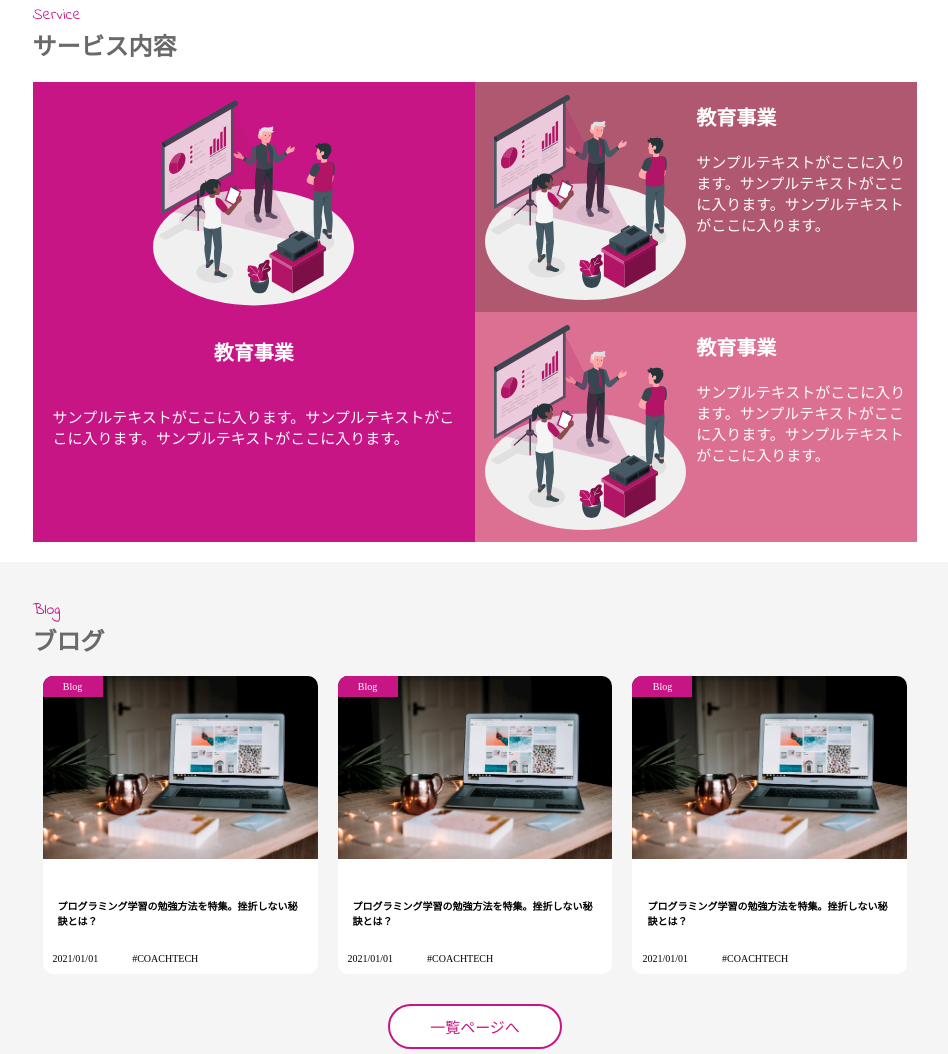
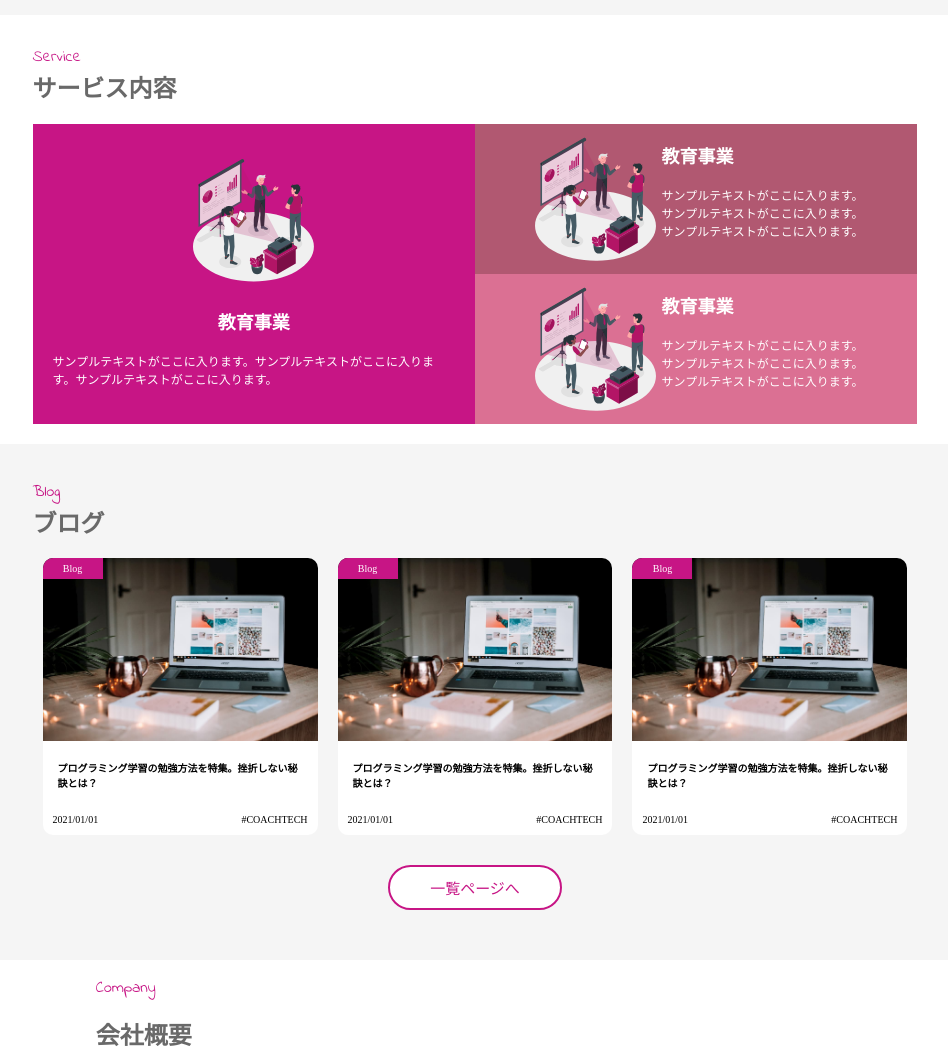
Before and after one commit to riechii/20230720_motokawa_lp, a plain HTML site: page index.html in a window 1280 px wide. Shown: the part 1430-2484 px from the top of the page, without its empty margins (165-1113 px from the left). Drawn offline with Linux system fonts and the light colour scheme.

Commit message:
修正４

```diff
--- a/css/style.css
+++ b/css/style.css
@@ -19,20 +19,21 @@
 }
 
 .firstview {
+    text-align: right;
     position: relative;
-    text-align: right;
 }
 .firstview_img {
-    width: 60%;
+    width: 65%;
 }
 .firstview_ttl {
     position: absolute;
-    top: 5%;
-    left: 20%;
+    top: 10%;
+    right: 40%;
     text-align: left;
     font-family: 'Indie Flower', cursive;
-    font-size: 3rem;
+    font-size: 5vw;
     color: #C71585;
+
 }
 .firstview_part {
     color: #20B2AA;
@@ -40,15 +41,18 @@
 .firstview_text {
     position: absolute;
     top: 50%;
-    left: 20%;
+    left: 15%;
     color: #C71585;
     font-weight: bold;
+    font-size: 1.5vw;
 }
 .firstview_text-second {
     position: absolute;
-    top: 60%;
-    left: 20%;
-    font-size: 10px;
+    top: 55%;
+    left: 15%;
+    font-size: 1vw;
+    text-align: left;
+    margin-top: 20px;
 }
 
 .news {
@@ -143,7 +147,7 @@
 }
 .service_contents {
     display: grid;
-    grid-template-rows: 230px 230px;
+    grid-template-rows: 150px 150px;
     grid-template-columns: 2fr 1fr 1fr;
 }
 .service_contents-left {
@@ -155,16 +159,16 @@
     grid-row: 1/3;
 }
 .service_img-left {
-    width: 50%;
-    padding-top: 10px;
+    width: 30%;
+    padding-top: 30px;
 }
 .service_contents_ttl {
     text-align: center;
-    font-size: 20px;
+    font-size: 18px;
 }
 .service_contents_text {
-    font-size: 15px;
-    padding: 20px 20px 40px;
+    font-size: 12px;
+    padding: 0 20px;
     text-align: left;
 }
 .service_contents-right-top {
@@ -172,6 +176,8 @@
     grid-row: 1/2;
     background: #B15871;
     display: flex;
+    justify-content: center;
+    align-content: center;
     color: white;
 }
 .service_contents-right-bottom {
@@ -179,16 +185,19 @@
     grid-row: 2/3;
     background: #DB7093;
     display: flex;
+    justify-content: center;
+    align-content: center;
     color: white;
+
 }
 .service_img-right {
-    width: 50%;
+    width: 30%;
 }
 .service_contents_ttl-right {
-    font-size: 20px;
+    font-size: 18px;
 }
 .service_contents_text-right {
-    font-size: 15px;
+    font-size: 12px;
 }
 
 .blog {
@@ -240,17 +249,23 @@
 .blog_card_text {
     font-size: 10px;
     margin: 15px;
-    padding-top: 20px;
+
+    padding-bottom: 30px;
 }
 .blog_card_date {
     font-size: 10px;
-    margin-left: 10px;
+
     display: inline-block;
+    position: absolute;
+    bottom: 0;
+    left: 10px;
 }
 .blog_card_item {
     font-size: 10px;
-    margin-left: 30px;
     display: inline-block;
+    position: absolute;
+    bottom: 0;
+    right: 10px;
 }
 .blog_btn {
     width: 150px;
@@ -370,7 +385,6 @@
     width: 30px;
     height: 30px;
     transform: translateY(-50%);
-    z-index: 1000px;
 }
 
 .footer {
--- a/index.html
+++ b/index.html
@@ -4,7 +4,7 @@
     <meta charset="UTF-8">
     <meta name="viewport" content="width=device-width, initial-scale=1.0">
     <title>estra,inc</title>
-    <link rel="stylesheet" href="css/resetcss">
+
     <link rel="stylesheet" href="css/style.css">
     <link rel="preconnect" href="https://fonts.googleapis.com">
     <link rel="preconnect" href="https://fonts.gstatic.com" crossorigin>
@@ -65,7 +65,7 @@
                     <img class="service_img-right" src="img/service__first.svg" alt="会議">
                     <div class="service_contents_text-wropper">
                         <h3 class="service_contents_ttl-right">教育事業</h3>
-                        <p class="service_contents_text-right">サンプルテキストがここに入ります。サンプルテキストがここに入ります。サンプルテキストがここに入ります。
+                        <p class="service_contents_text-right">サンプルテキストがここに入ります。<br>サンプルテキストがここに入ります。<br>サンプルテキストがここに入ります。
                     </p>
                     </div>
                 </div>
@@ -73,7 +73,7 @@
                     <img class="service_img-right" src="img/service__first.svg" alt="会議">
                     <div class="service_contents_text-wropper">
                         <h3 class="service_contents_ttl-right">教育事業</h3>
-                        <p class="service_contents_text-right">サンプルテキストがここに入ります。サンプルテキストがここに入ります。サンプルテキストがここに入ります。
+                        <p class="service_contents_text-right">サンプルテキストがここに入ります。<br>サンプルテキストがここに入ります。<br>サンプルテキストがここに入ります。
                     </p>
                     </div>
                 </div>
```
